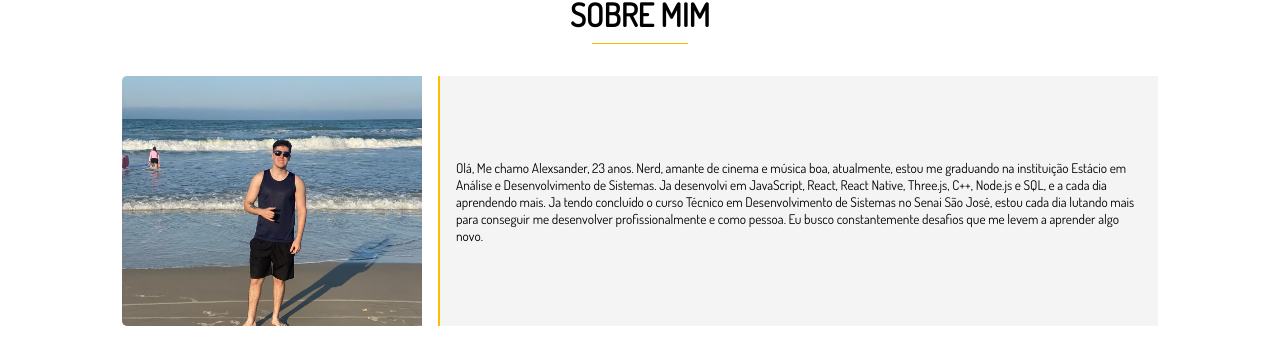
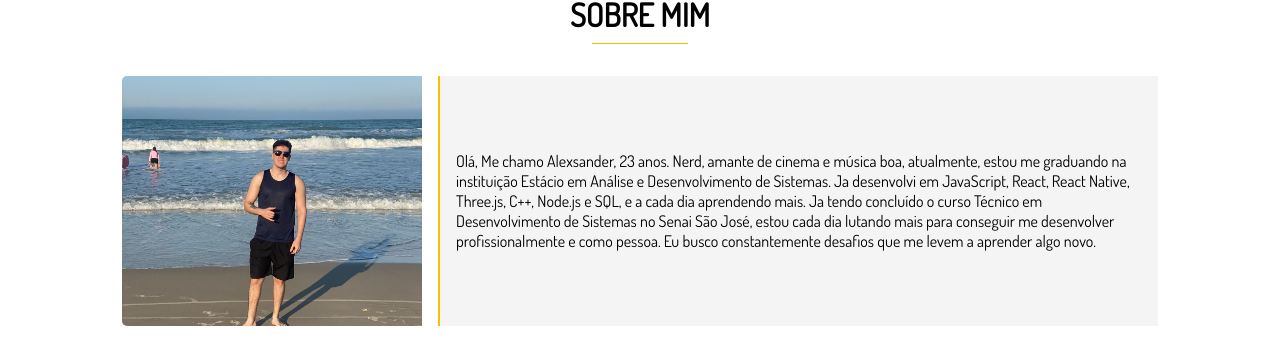
Before and after one commit to AlexsanderMarchi/Portfolio, a React (Vite) app: page / in a window 1280 px wide. Shown: the part 438-800 px from the top of the page. Built offline with nearby package versions, Linux system fonts and the light colour scheme.

Commit message:
Font Size adapted

```diff
--- a/src/styles/about.css
+++ b/src/styles/about.css
@@ -56,7 +56,6 @@
   padding: 0 1rem;
   height: 250px;
   width: 100%;
-  font-size: smaller;
   background: var(--bg-light);
 }
 
@@ -76,6 +75,7 @@
   }
   .about-container .bio1,
   .about-container .bio2 {
+    font-size: smaller;
     border-left: none;
     border-right: none;
     border-top: 2px var(--main-color) solid;
```
